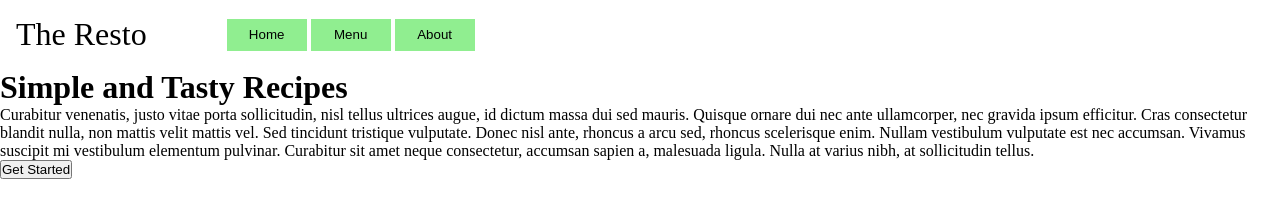
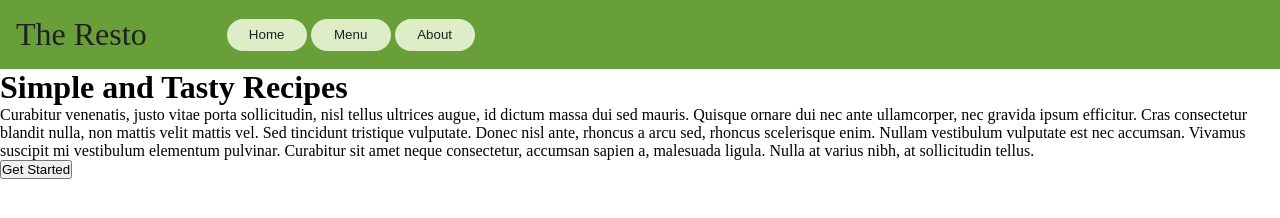
Before and after one commit to tyrone-offshorly/restaurant-page, a website built with webpack: page src/template.html in a window 1280 px wide. Built offline with nearby package versions, Linux system fonts and the light colour scheme.

Commit message:
Style navigation bar

```diff
--- a/src/style.css
+++ b/src/style.css
@@ -15,6 +15,8 @@
 }
 header {
   padding: 16px;
+  background-color: var(--dark-primary);
+  color: var(--on-primary);
   display: flex;
   align-items: center;
   gap: 5rem;
@@ -23,8 +25,14 @@ header {
   font-size: 2rem;
 }
 nav > button {
+  color: var(--on-primary);
   border: none;
   height: 2rem;
   width: 5rem;
-  background-color: lightgreen;
+  background-color: var(--light-primary);
+  border-radius: 16px;
 }
+
+nav > button:hover {
+  background-color: var(--primary);
+}
```
